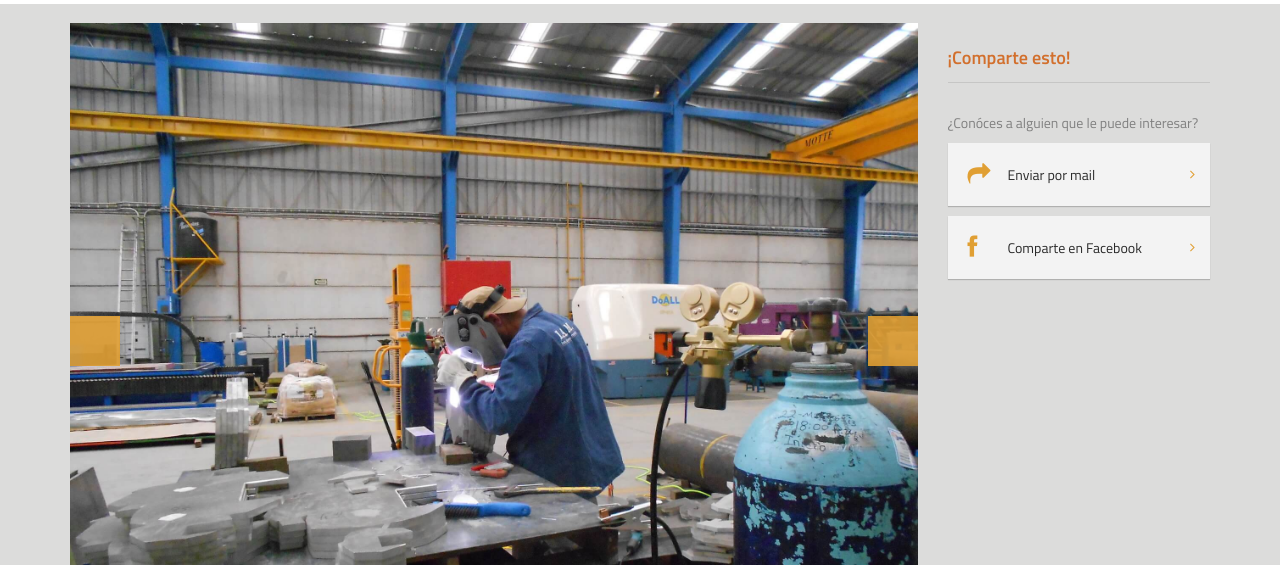
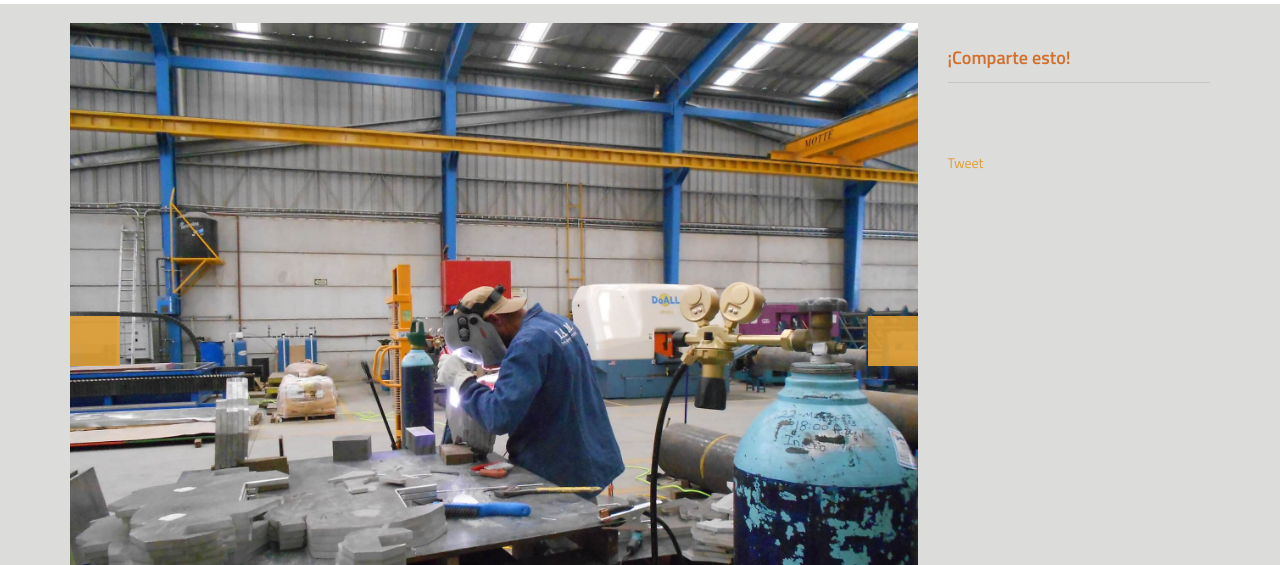
Before and after one commit to guiberraMX/iafm, a plain HTML site: page tig.html in a window 1280 px wide. Shown: the part 235-800 px from the top of the page. Drawn offline with Linux system fonts and the light colour scheme; some packages are replaced by stand-ins of ours.

Commit message:
tig
social stuff

```diff
--- a/tig.html
+++ b/tig.html
@@ -47,6 +47,18 @@
 </head>
 
 <body class="page-sub-page page-property-detail" id="page-top">
+
+<div id="fb-root"></div>
+<script>(function(d, s, id) {
+  var js, fjs = d.getElementsByTagName(s)[0];
+  if (d.getElementById(id)) return;
+  js = d.createElement(s); js.id = id;
+  js.src = "//connect.facebook.net/es_ES/sdk.js#xfbml=1&version=v2.3";
+  fjs.parentNode.insertBefore(js, fjs);
+}(document, 'script', 'facebook-jssdk'));</script>
+
+
+
 <!-- Wrapper -->
 <div class="wrapper">
     <!-- Navigation -->
@@ -283,18 +295,24 @@
 
                         </aside><!-- /#featured-properties -->
                         <aside id="our-guides">
-                            <header><h3>¡Comparte esto!</h3><p>¿Conóces a alguien que le puede interesar?</p></header>
+                            <header><h3>¡Comparte esto!</h3></header>
 
-                            <a href="#" class="universal-button">
-                                <figure class="fa fa-mail-forward"></figure>
-                                <span>Enviar por mail</span>
-                                <span class="arrow fa fa-angle-right"></span>
-                            </a><!-- /.universal-button -->
-                            <a href="#" class="universal-button">
-                                <figure class="fa fa-facebook"></figure>
-                                <span>Comparte en Facebook</span>
-                                <span class="arrow fa fa-angle-right"></span>
-                            </a><!-- /.universal-button -->
+
+                                <div class="fb-share-button" data-href="http://i-afm.com/tig.html" data-layout="box_count"></div>
+
+                                <br>
+                                <br>
+
+
+                                <div>
+                               <a href="https://twitter.com/share" class="twitter-share-button" data-url="http://i-afm.com/tig.html" data-size="large" data-hashtags="IAFM">Tweet</a>
+<script>!function(d,s,id){var js,fjs=d.getElementsByTagName(s)[0],p=/^http:/.test(d.location)?'http':'https';if(!d.getElementById(id)){js=d.createElement(s);js.id=id;js.src=p+'://platform.twitter.com/widgets.js';fjs.parentNode.insertBefore(js,fjs);}}(document, 'script', 'twitter-wjs');</script>
+
+
+                                </div>
+
+
+
 
                         </aside><!-- /#our-guide -->
                     </section><!-- /#sidebar -->
```
Also changed, not shown: mig.html (+13 -11 lines).
